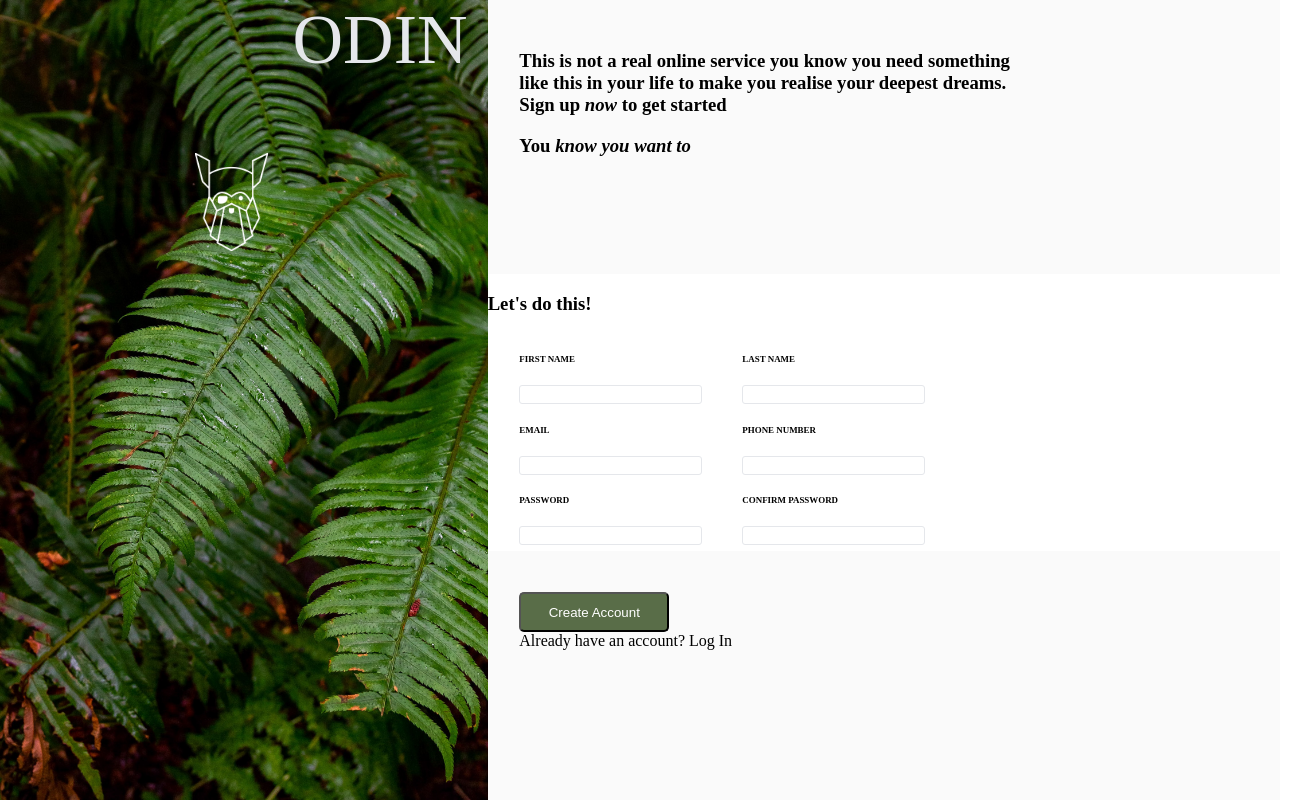
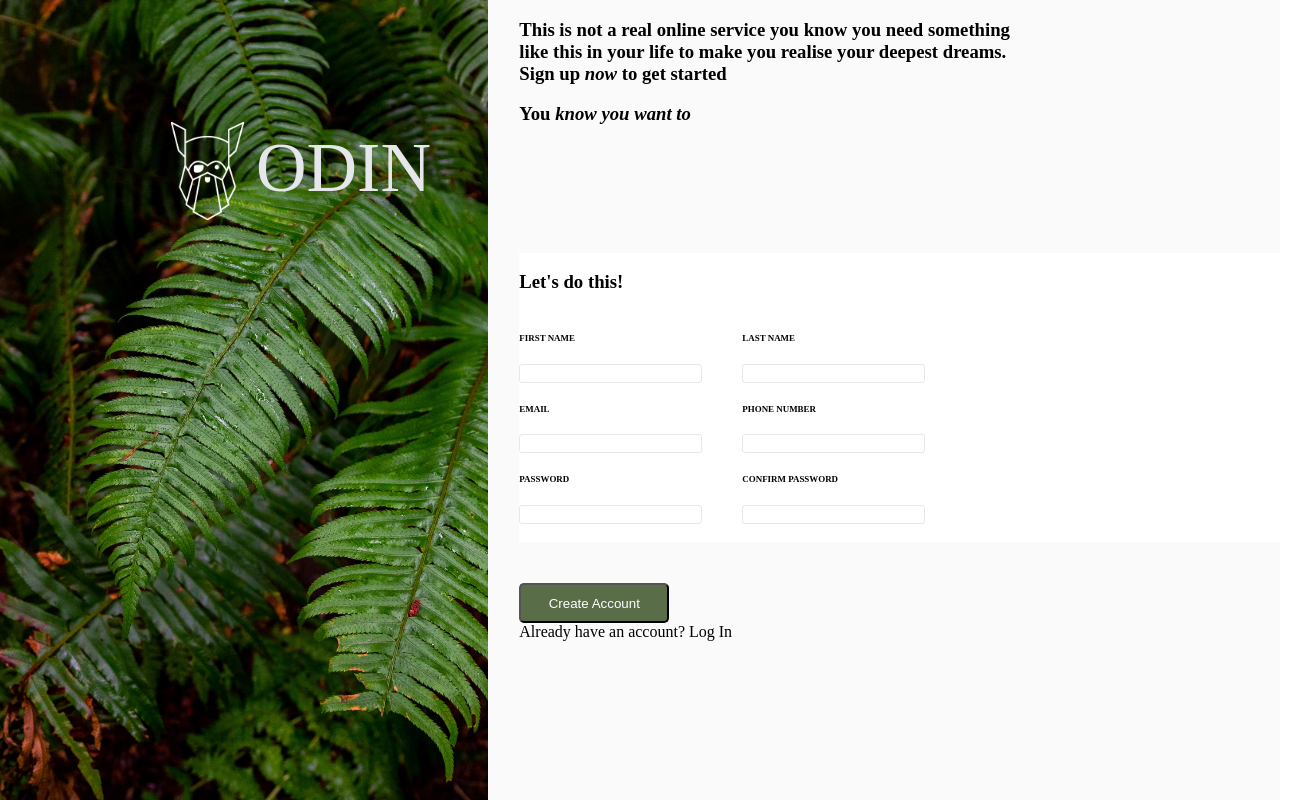
Before and after one commit to Inashi100/sign-up-form, a plain HTML site: page index.html in a window 1280 px wide. Shown: the whole page, 1312 px wide, since content can reach past the window. Drawn offline with Linux system fonts and the light colour scheme.

Commit message:
Align odin logo

```diff
--- a/style.css
+++ b/style.css
@@ -18,15 +18,15 @@ height: 100vh;
 
 [src] {
     width: 15%;
-    margin-left: 40%;
-    margin-top: 15%;
-
+    margin-left: 35%;
+    margin-top: 25%;
 }
-
 .odin{
     color: #E5E7EB;
     font-size: 70px;
-    padding-left: 60%;
+    padding-left: 20%;
+    margin-top: 10%;
+    position: absolute;
 }
 
 .right{
@@ -39,7 +39,6 @@ height: 100vh;
     height: 35vh;
     align-items: flex-end;
     margin-left: 4%;
-    margin-top: 4%;
 }
 
 .second{
@@ -47,6 +46,7 @@ height: 100vh;
     background-color: white;
     width: 100%;
     margin-bottom: 10px;
+    margin-left: 4%;
 }
 
 .third{
@@ -61,17 +61,10 @@ height: 100vh;
     font-size: smaller;
 }
 
-.form-divs{
-    margin-left: 4%;
-}
-
 .right-form{
     margin-left: 40px;
 }
 
-/* .left.logo{
-width: 10%;
-} */
 
 .btn-green{
     background-color:#596D48;
```
Also changed, not shown: index.html (+0 -1 lines).
